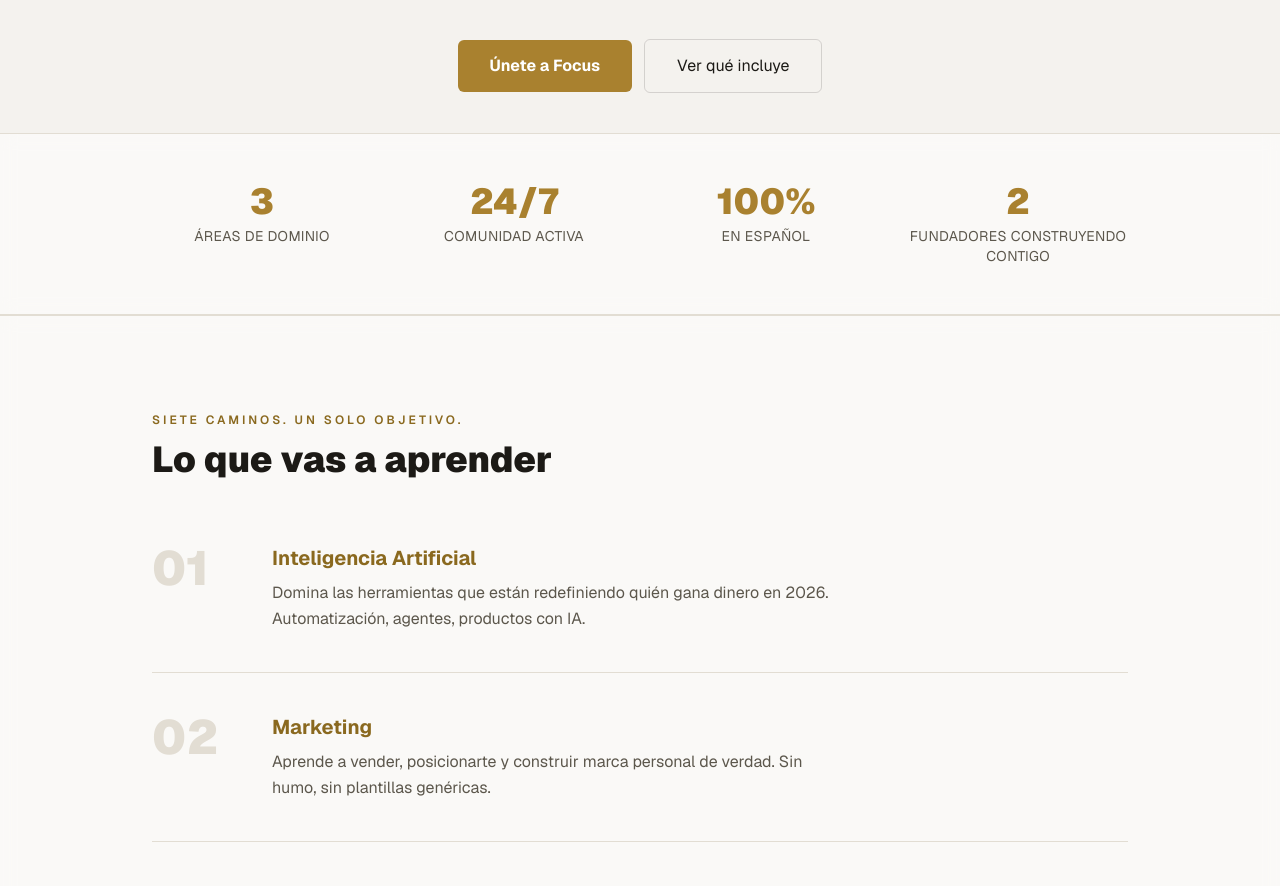
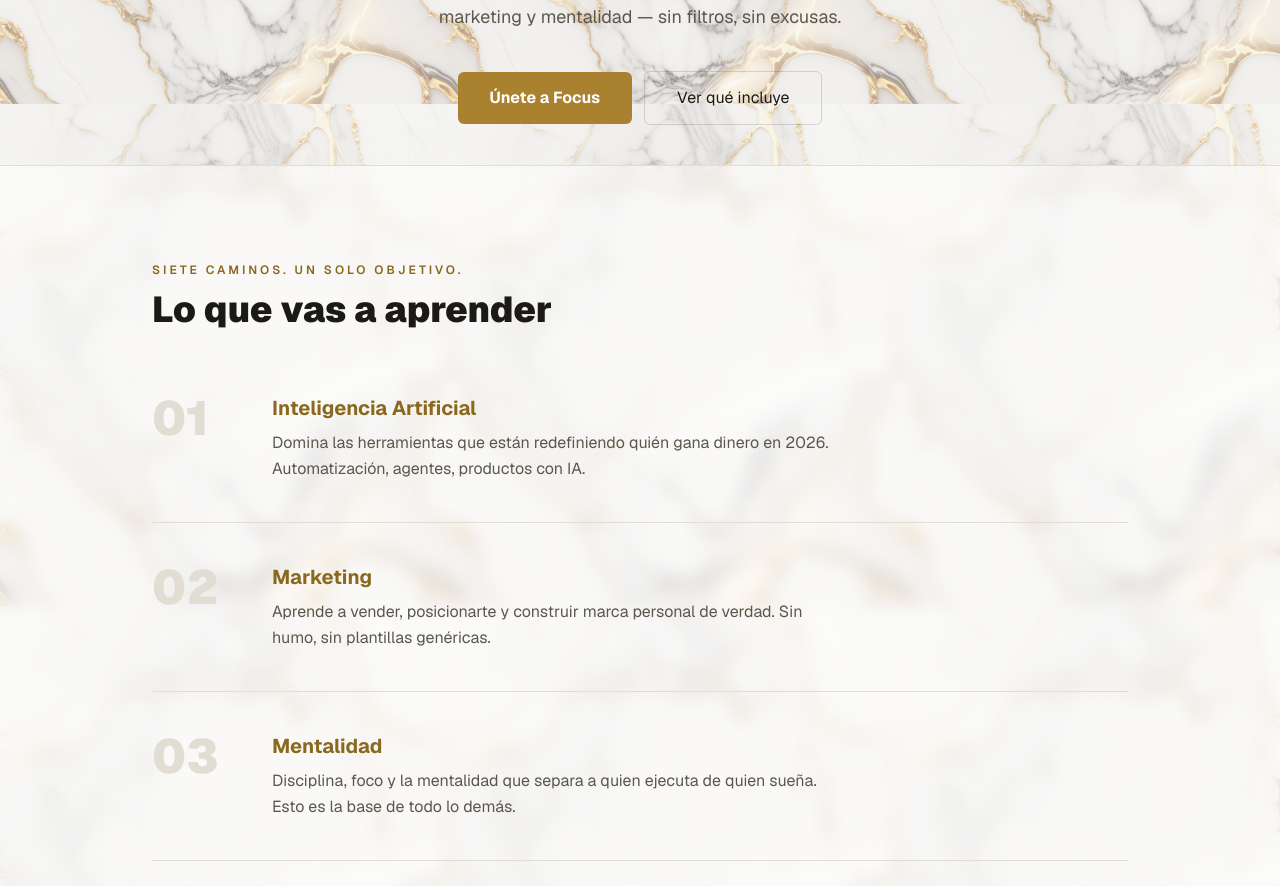
Before and after one commit to airmateai/focus-landing, a Next.js app: page /focus-landing/ in a window 1280 px wide. Shown: the part 900-1786 px from the top of the page. Built offline with nearby package versions, Linux system fonts and the light colour scheme.

Commit message:
Quita barra de stats, agranda más el logo del menú, mármol cubre toda la página sin cortes

```diff
--- a/src/app/LandingClient.tsx
+++ b/src/app/LandingClient.tsx
@@ -20,7 +20,7 @@ export default function LandingClient() {
       <header className="sticky top-0 z-40 backdrop-blur bg-[#f4f2ee]/90 border-b border-[#e2ddd3]">
         <div className="max-w-6xl mx-auto flex items-center justify-between px-6 py-4">
           <div className="flex items-center gap-2">
-            <Image src={focusLogo} alt="Focus" className="h-16 w-auto" priority />
+            <Image src={focusLogo} alt="Focus" className="h-24 w-auto" priority />
           </div>
           <nav className="hidden sm:flex items-center gap-8 text-sm text-[#5c574c]">
             <a href="#pillars" className="hover:text-[#8a691f] transition-colors">
@@ -77,22 +77,6 @@ export default function LandingClient() {
           >
             {t.hero.ctaSecondary}
           </a>
-        </div>
-      </section>
-
-      {/* stats bar */}
-      <section className="border-y border-[#e2ddd3] bg-white/55 backdrop-blur-sm">
-        <div className="max-w-5xl mx-auto px-6 py-12 grid grid-cols-2 sm:grid-cols-4 gap-8 text-center">
-          {t.stats.map((s) => (
-            <div key={s.label}>
-              <div className="text-3xl sm:text-4xl font-black text-[#a9812f] mb-1">
-                {s.value}
-              </div>
-              <div className="text-xs sm:text-sm text-[#5c574c] uppercase tracking-wide">
-                {s.label}
-              </div>
-            </div>
-          ))}
         </div>
       </section>
 
--- a/src/app/globals.css
+++ b/src/app/globals.css
@@ -19,15 +19,10 @@ body {
 .marble-bg {
   background-color: var(--marble-bg);
   background-image:
-    linear-gradient(
-      to bottom,
-      rgba(244, 242, 238, 0.42) 0%,
-      rgba(244, 242, 238, 0.5) 70%,
-      var(--marble-bg) 100%
-    ),
+    linear-gradient(rgba(244, 242, 238, 0.55), rgba(244, 242, 238, 0.55)),
     url("/focus-landing/marble-texture.jpg");
-  background-size: auto, 100% auto;
-  background-repeat: no-repeat, no-repeat;
+  background-size: auto, 900px 502px;
+  background-repeat: no-repeat, repeat;
   background-position: top, top;
   background-attachment: scroll, scroll;
 }
```
